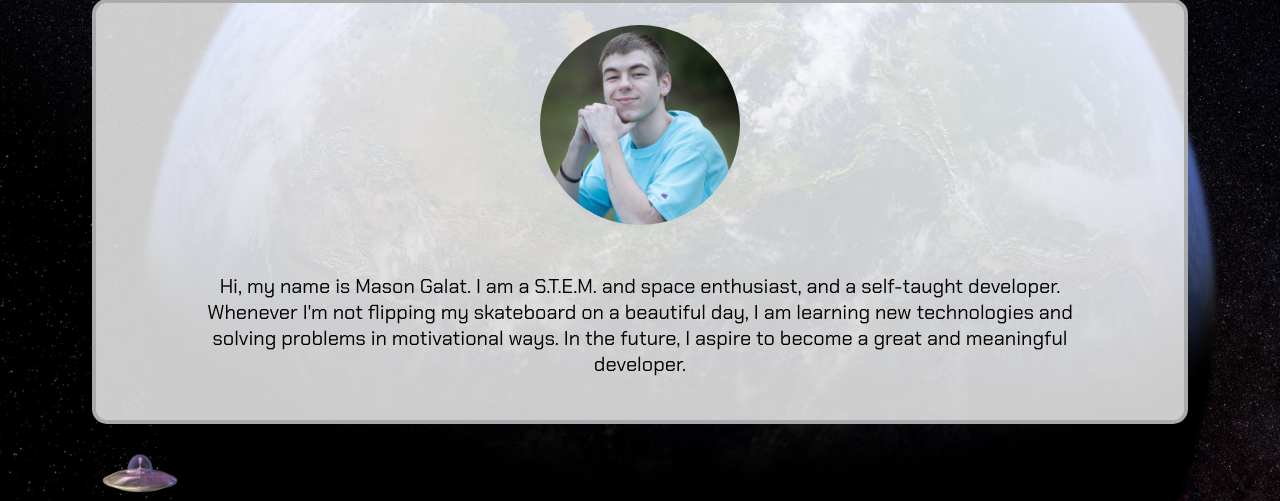
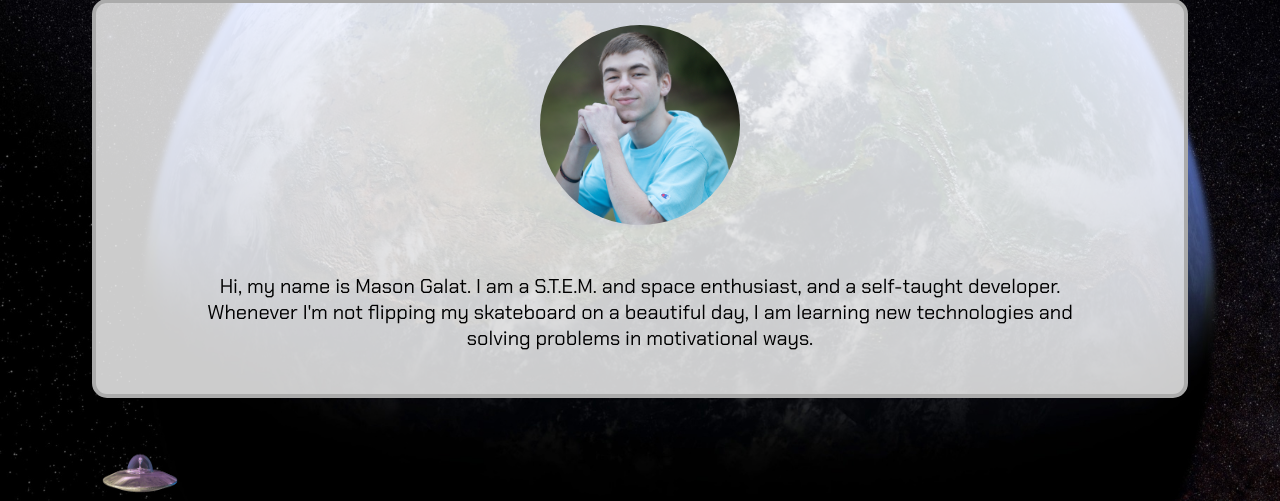
Before and after one commit to spacewizard66/DJANGO-Portfolio-Website, a Django app: page / in a window 1280 px wide. Shown: the part 299-800 px from the top of the page. Run offline with Django 3.2, Linux system fonts and the light colour scheme.

Commit message:
Update homepage.html

```diff
--- a/templates/homepage.html
+++ b/templates/homepage.html
@@ -61,7 +61,7 @@
     <div class="home_description_div">
         <img class="home_photo" src="{% static 'img/photograph3.jpg'%}">
         <p class="home_description">
-            Hi, my name is Mason Galat. I am a S.T.E.M. and space enthusiast, and a self-taught developer. Whenever I'm not flipping my skateboard on a beautiful day, I am learning new technologies and solving problems in motivational ways. In the future, I aspire to become a great and meaningful developer.
+            Hi, my name is Mason Galat. I am a S.T.E.M. and space enthusiast, and a self-taught developer. Whenever I'm not flipping my skateboard on a beautiful day, I am learning new technologies and solving problems in motivational ways.
         </p>
     </div>
 
```
